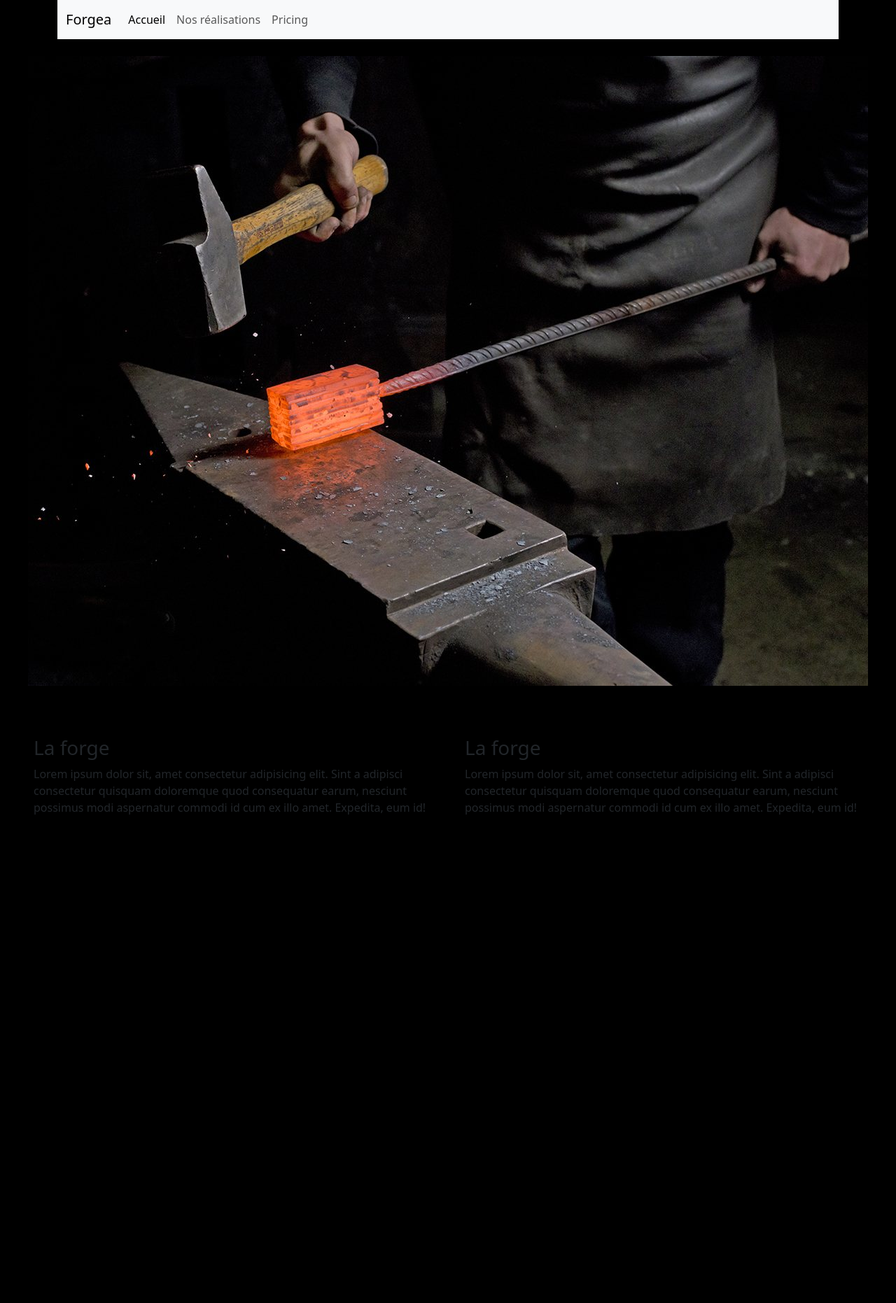
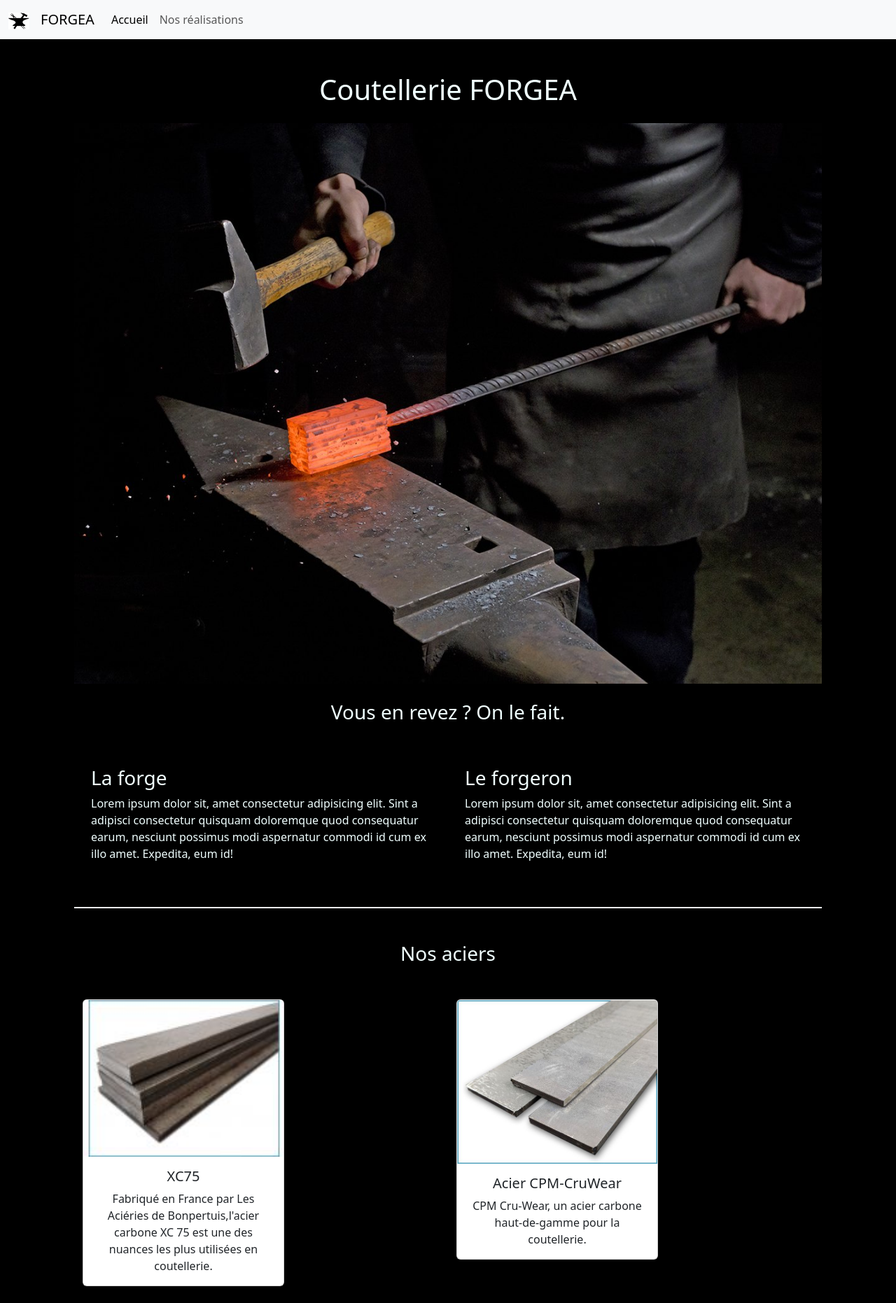
Before and after one commit to Mnemos29/practiceStudi1, a PHP site: page / in a window 1280 px wide. Shown: the whole page at 70% size. Before the commit the page ends 1164 px from the top, so only its background shows below. Run offline with PHP 8.4, Linux system fonts and the light colour scheme.

Commit message:
Add cards and images of iron

```diff
--- a/index.html
+++ b/index.html
@@ -12,10 +12,13 @@
 </head>
 
 <body class="text-bs-light-bg-subtle ">
-    <header class="container ">
+    <header class="container-fluid p-0 ">
         <nav class="navbar navbar-expand-lg bg-body-tertiary ">
             <div class="container-fluid">
-                <a class="navbar-brand" href="index.html">Forgea</a>
+                <a class="navbar-brand" href="#">
+                    <img src="images/icone.jpeg" alt="Bootstrap" width="30" height="24">
+                </a>
+                <a class="navbar-brand" href="index.html">FORGEA</a>
                 <button class="navbar-toggler" type="button" data-bs-toggle="collapse" data-bs-target="#navbarNav"
                     aria-controls="navbarNav" aria-expanded="false" aria-label="Toggle navigation">
                     <span class="navbar-toggler-icon"></span>
@@ -28,37 +31,62 @@
                         <li class="nav-item">
                             <a class="nav-link" href="#">Nos réalisations</a>
                         </li>
-                        <li class="nav-item">
-                            <a class="nav-link" href="#">Pricing</a>
-                        </li>
                     </ul>
                 </div>
             </div>
         </nav>
     </header>
-    <main>
+
+    <main class="container">
         <section class="row p-4">
             <div class=" col-12 text-center">
-                <img class="img-fluid" src="./images/forgeron_du_damas_w2000.jpg" width="device-width" alt="Forge du Damas">
+                <h1 class="my-4">Coutellerie FORGEA </h1>
+                <img class="img-fluid mb-4" src="./images/forgeron_du_damas_w2000.jpg" width="device-width"
+                    alt="Forge du Damas">
+                <h3>Vous en revez ? On le fait. </h3>
             </div>
         </section>
-        <section class="row m-4 --bs-dark-text-emphasis">
+        <section class="row m-4 mt-1 --bs-dark-text-emphasis">
             <div class="col-12 col-lg-6 p-4">
                 <h3>La forge</h3>
                 <p>Lorem ipsum dolor sit, amet consectetur adipisicing elit. Sint a adipisci
-                     consectetur quisquam doloremque quod consequatur earum, nesciunt possimus
-                      modi aspernatur commodi id cum ex illo amet. Expedita, eum id!</p>
+                    consectetur quisquam doloremque quod consequatur earum, nesciunt possimus
+                    modi aspernatur commodi id cum ex illo amet. Expedita, eum id!</p>
             </div>
             <div class="col-12 col-lg-6 p-4">
-                <h3>La forge</h3>
+                <h3>Le forgeron</h3>
                 <p>Lorem ipsum dolor sit, amet consectetur adipisicing elit. Sint a adipisci
-                     consectetur quisquam doloremque quod consequatur earum, nesciunt possimus
-                      modi aspernatur commodi id cum ex illo amet. Expedita, eum id!</p>
+                    consectetur quisquam doloremque quod consequatur earum, nesciunt possimus
+                    modi aspernatur commodi id cum ex illo amet. Expedita, eum id!</p>
             </div>
 
         </section>
+        <section class="row m-4 text-center justify-content-between">
+            <span class="border border-light"></span>
+            <h3 class="my-5">Nos aciers</h3>
+            <div class="col-12 col-lg-6 ">
+                <div class="card" style="width: 18rem;">
+                    <img src="images/acier-de-coutellerie-carbone-dnh7-xc75-1075-1.1248-1_002.jpg" class="card-img-top" alt="...">
+                    <div class="card-body">
+                        <h5 class="card-title">XC75</h5>
+                        <p class="card-text">Fabriqué en France par Les Aciéries de Bonpertuis,l'acier carbone XC 75 est une des nuances les plus utilisées en coutellerie. </p>
+                    </div>
+                </div>
+            </div>
+            <div class="col-12 col-lg-6">
+                <div class="card" style="width: 18rem;">
+                    <img src="images/acier-crucible-cru-wear_002.jpg" class="card-img-top" alt="...">
+                    <div class="card-body">
+                        <h5 class="card-title">Acier CPM-CruWear</h5>
+                        <p class="card-text">CPM Cru-Wear, un acier carbone haut-de-gamme pour la coutellerie.</p>
+                    </div>
+                </div>
+            </div>
+        </section>
     </main>
-    <script src="https://cdn.jsdelivr.net/npm/bootstrap@5.3.0-alpha3/dist/js/bootstrap.bundle.min.js" integrity="sha384-ENjdO4Dr2bkBIFxQpeoTz1HIcje39Wm4jDKdf19U8gI4ddQ3GYNS7NTKfAdVQSZe" crossorigin="anonymous"></script>
+    <script src="https://cdn.jsdelivr.net/npm/bootstrap@5.3.0-alpha3/dist/js/bootstrap.bundle.min.js"
+        integrity="sha384-ENjdO4Dr2bkBIFxQpeoTz1HIcje39Wm4jDKdf19U8gI4ddQ3GYNS7NTKfAdVQSZe"
+        crossorigin="anonymous"></script>
 </body>
 
 </html>
--- a/style.css
+++ b/style.css
@@ -1,3 +1,8 @@
 body{
     background-color: black;
+    color: azure;
 }
+
+#iconePrincipale{
+    width: 10%;
+}
```
Also changed, not shown: images/acier-crucible-cru-wear_002.jpg (added), images/acier-de-coutellerie-carbone-dnh7-xc75-1075-1.1248-1_002.jpg (added), images/icone.jpeg (added).
